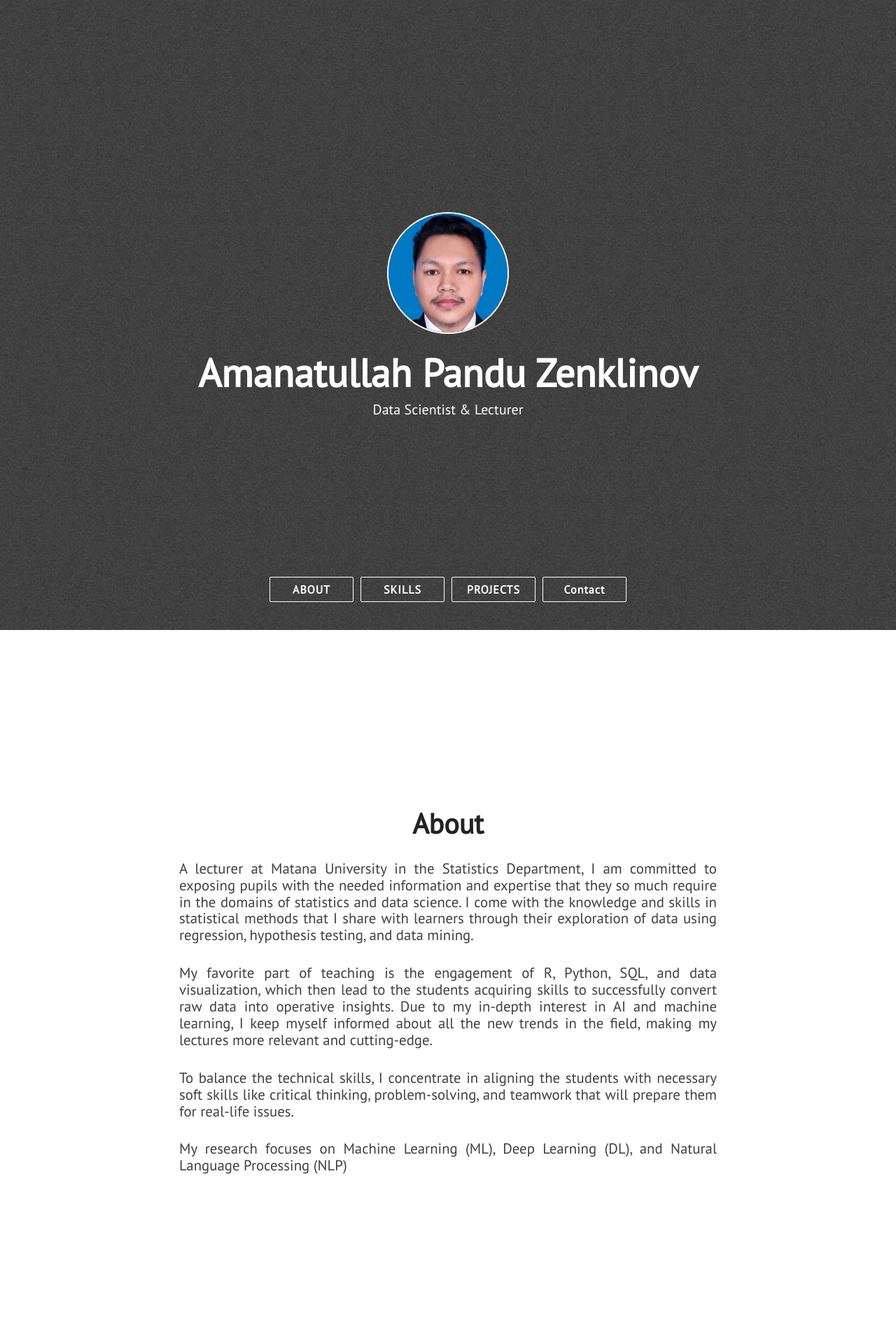
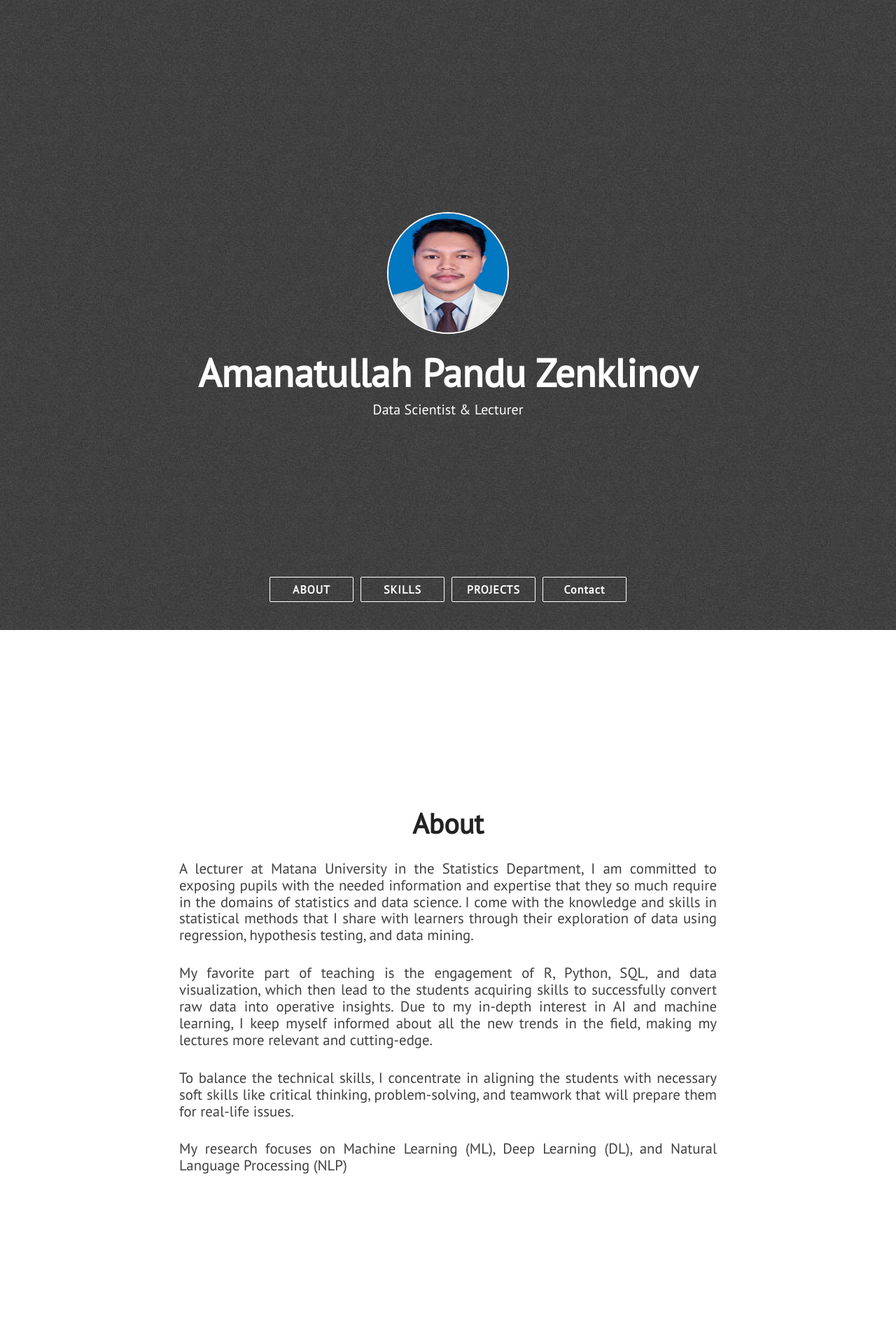
Before and after one commit to zenklinov/portfolio, a Jekyll site: the page built from index.html, in a window 1280 px wide. Shown: the top 1920 px of the page at 70% size. Built offline with Jekyll 4.4.1, drawn with Linux system fonts in a browser that asks for light colours; nearby versions of some CDN libraries.

Commit message:
Update _config.yml

```diff
--- a/_config.yml
+++ b/_config.yml
@@ -13,4 +13,4 @@ linkedin_username: zenklinov
 instagram_username: zenklinov
 
 # absolute or relative
-profile_picture: assets/images/head_circle.png
+profile_picture: assets/images/foto1.png
```
